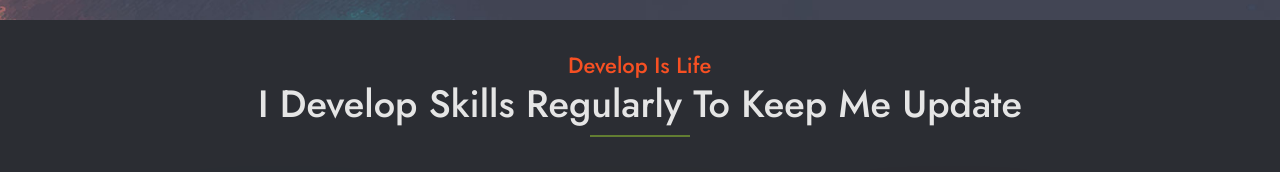
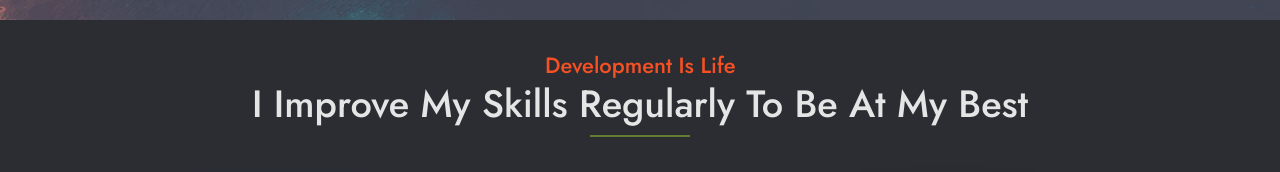
Before and after one commit to mishaGoroshko/CV_2022, a React (Create React App) app: page / in a window 1280 px wide. Shown: the part 780-952 px from the top of the page. Built offline with nearby package versions, Linux system fonts and the light colour scheme.

Commit message:
fix: titles fix

```diff
--- a/src/3-Skills/Skills.tsx
+++ b/src/3-Skills/Skills.tsx
@@ -35,8 +35,8 @@ export const Skills = () => {
     return (
         <article id='skills' className={s.skillsBlock}>
             <div className={s.skillsContainer}>
-                <Title title1={'develop is life'}
-                       title2={'I Develop Skills Regularly to Keep Me Update'}/>
+                <Title title1={'development is life'}
+                       title2={'I improve my skills regularly to be at my best'}/>
 
                 <div className={s.container}>
 
--- a/src/5-Contacts/Contacts.tsx
+++ b/src/5-Contacts/Contacts.tsx
@@ -54,7 +54,7 @@ export const Contacts = () => {
         <article id='contacts' className={s.contactsBlock}>
             <div className={s.contactsContainer}>
                 <Title title1={'Contact Me'}
-                       title2={'I Will Be Glad To Hear From You'}/>
+                       title2={'looking forward to seeing you'}/>
                 <div className={s.info}>
                     <Fade bottom>
                         <div className={s.addressBlock}>
--- a/src/6-Footer/Footer.tsx
+++ b/src/6-Footer/Footer.tsx
@@ -11,7 +11,7 @@ export const Footer = () => {
     return (
         <footer className={s.contactsBlock}>
             <article className={s.contactsContainer}>
-                <Title title1={'Developed with love'}
+                <Title title1={'Developed'}
                        title2={'by Misha Goroshko'}/>
                 <figure className={s.iconsBlock}>
                     <a href='https://t.me/MixaGP' target="_blank">
```
